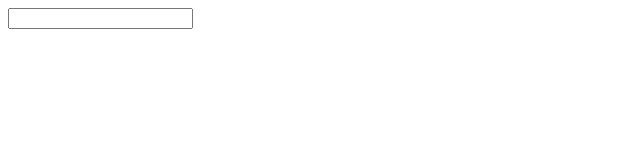
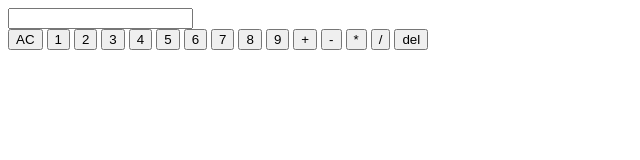
Before and after one commit to Mxrcxl03/Calculator, a plain HTML site: page calculator/cal.html in a window 1280 px wide. Shown: the whole page, without its empty margins (0-640 px from the left). Drawn offline with Linux system fonts and the light colour scheme.

Commit message:
buttons update

```diff
--- a/calculator/cal.html
+++ b/calculator/cal.html
@@ -10,6 +10,22 @@
     <div id="calculator">
         <input id="display">
     </div>
+    <button> AC </button>
+    <button> 1 </button>
+    <button> 2 </button>
+    <button> 3 </button>
+    <button> 4 </button>
+    <button> 5 </button>
+    <button> 6 </button>
+    <button> 7 </button>
+    <button> 8 </button>
+    <button> 9 </button>
+    <button> + </button>
+    <button> - </button>
+    <button> * </button>
+    <button> / </button>
+    <button> del </button>
+
     <script src="index.js">
     </script>
 </body>
```
